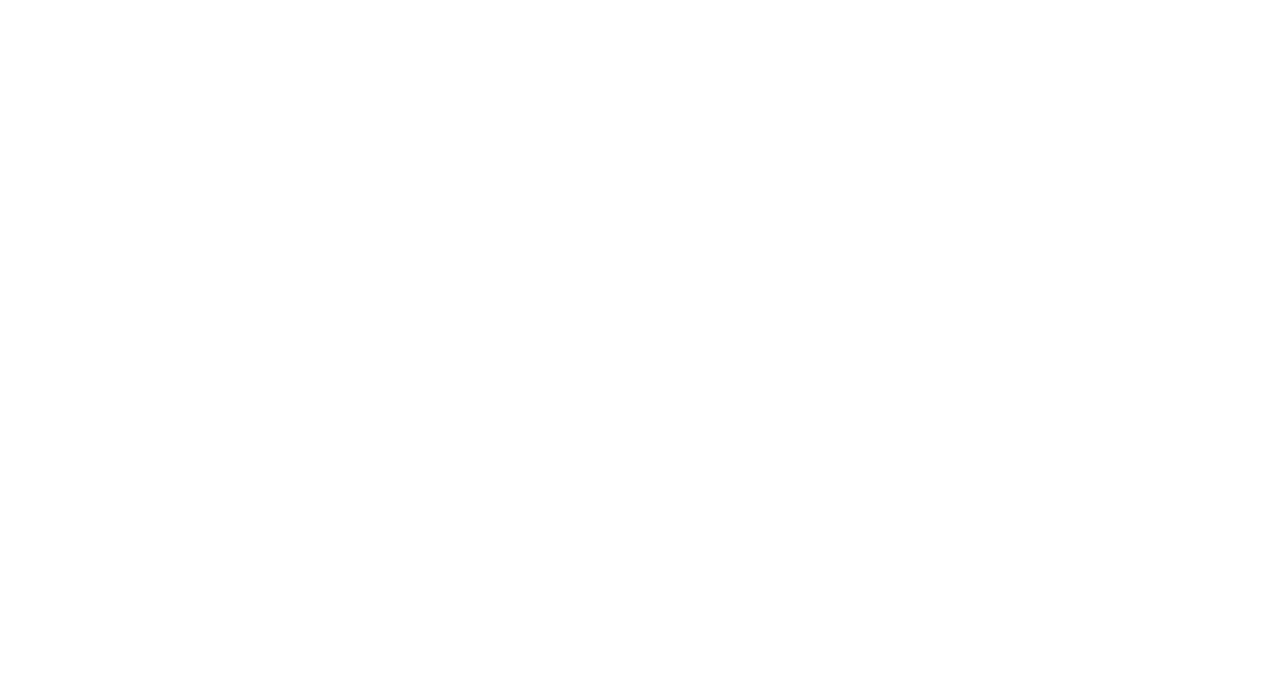
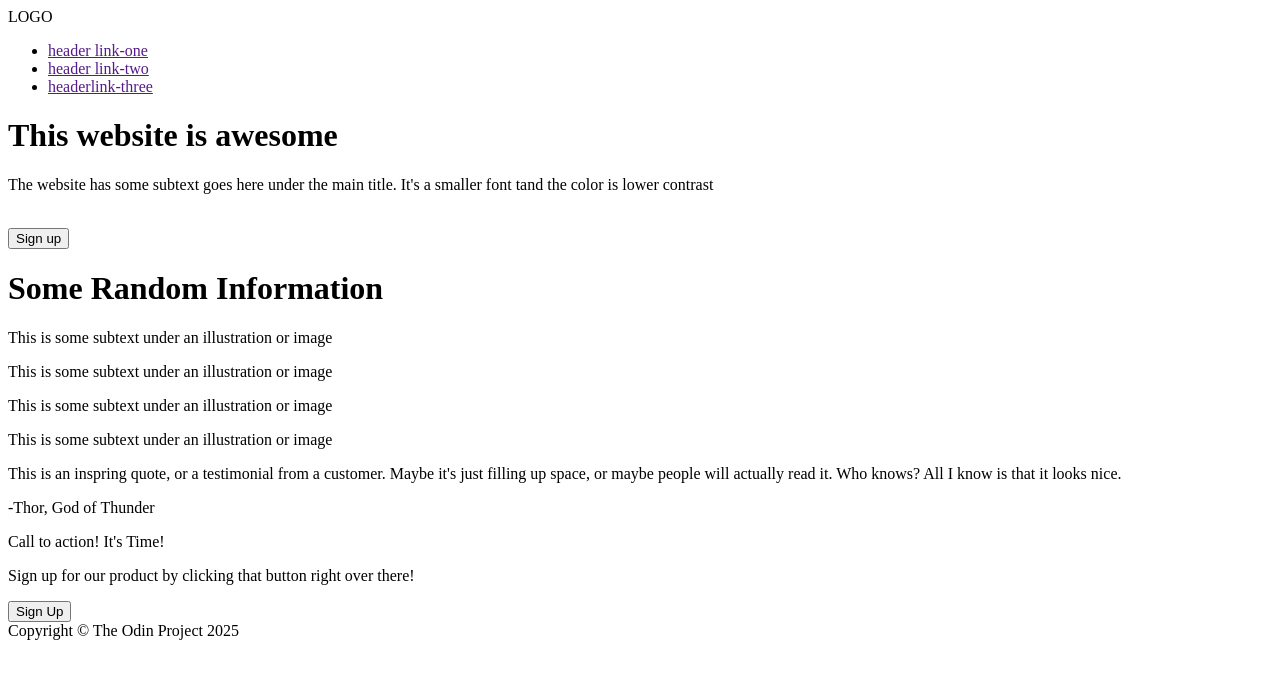
Before and after one commit to IamCosima/Landing-Page, a plain HTML site: page index.html in a window 1280 px wide. Drawn offline with Linux system fonts and the light colour scheme.

Commit message:
Main framework of html done

```diff
--- a/index.html
+++ b/index.html
@@ -9,6 +9,64 @@
     <script src='main.js'></script>
 </head>
 <body>
+    <div class="header">
+        <div class="right">
+        <div class="logo">
+          LOGO
+        </div>
+        <ul class="links">
+          <li><a href="">header link-one</a></li>
+          <li><a href="">header link-two</a></li>
+          <li><a href="">headerlink-three</a></li>
+        </ul>
+        <div class="container">
+       <h1>This website is awesome</h1>
+       <p>The website has some subtext goes here under the main title. It's a smaller font tand the color is lower contrast</p>
+       <div class="imgcontainer">
+        <img src="" alt="">
+        </div>
+       <div>
+        <button>Sign up</button>
+       </div>
+    </div>
+      </div>
+    </div>
 
+    <div class="container-middle">
+        <h1>Some Random Information</h1>
+        <div class="square">
+            <p>This is some subtext under an illustration or image</p>
+        </div>
+        <div class="square">
+            <p>This is some subtext under an illustration or image</p>
+        </div>
+        <div class="square">
+            <p>This is some subtext under an illustration or image</p>
+        </div>
+        <div class="square">
+            <p>This is some subtext under an illustration or image</p>
+        </div>
+
+    </div>
+
+    <div class="quote-container">
+        <p>This is an inspring quote, or a testimonial from a customer. Maybe it's just filling up space, or maybe people will actually read it. Who knows? All I know is that it looks nice.</p>
+        <p>-Thor, God of Thunder</p>
+    </div>
+
+    <div class="callto-container">
+
+        <div class="calltoaction">
+            <p>Call to action! It's Time!</p>
+            <p>Sign up for our product by clicking that button right over there!</p>
+            <button>Sign Up</button>
+        </div>
+    </div>
+
+
+
+      <div class="footer">
+        <div>Copyright © The Odin Project 2025 </div>
+      </div>
 </body>
 </html>
```
